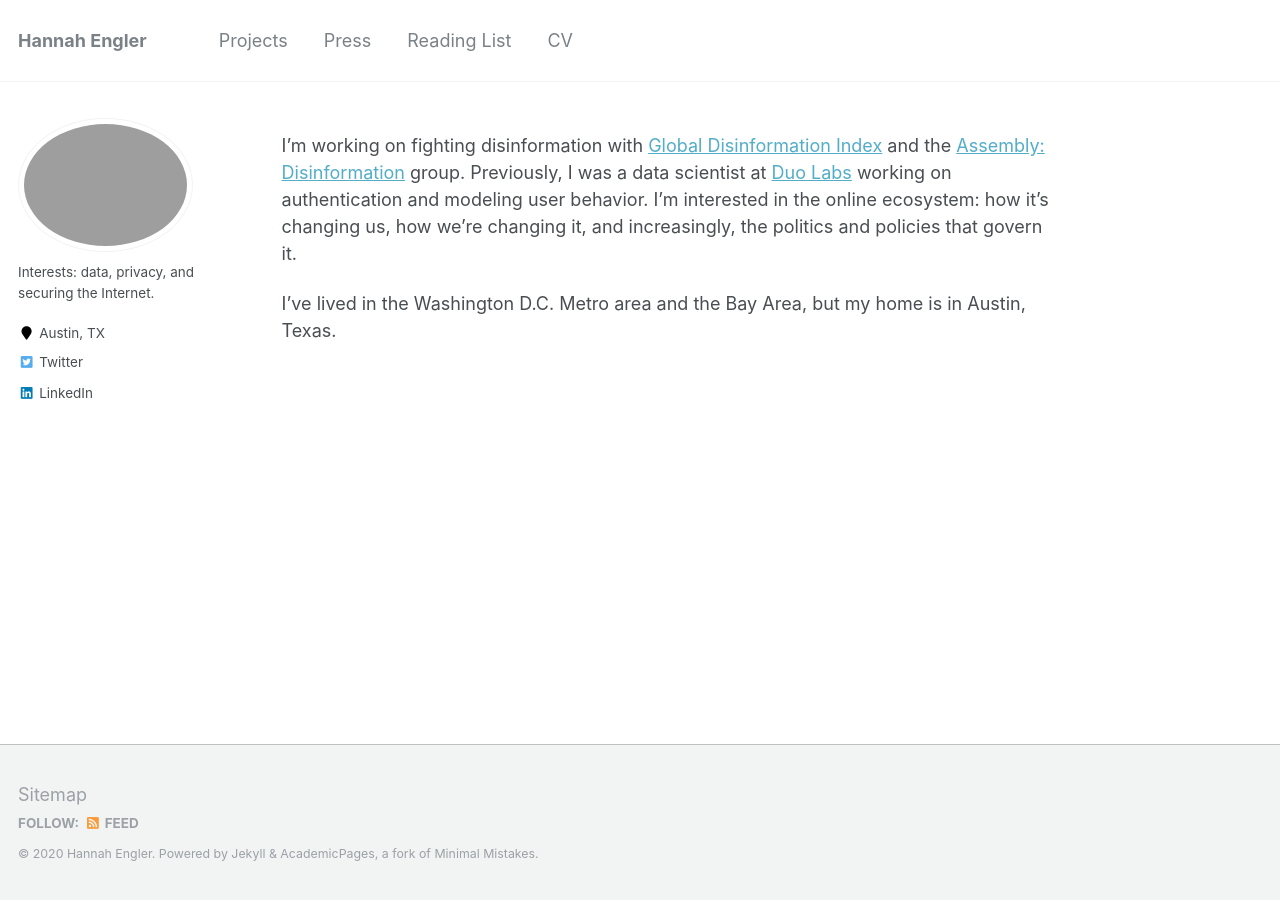
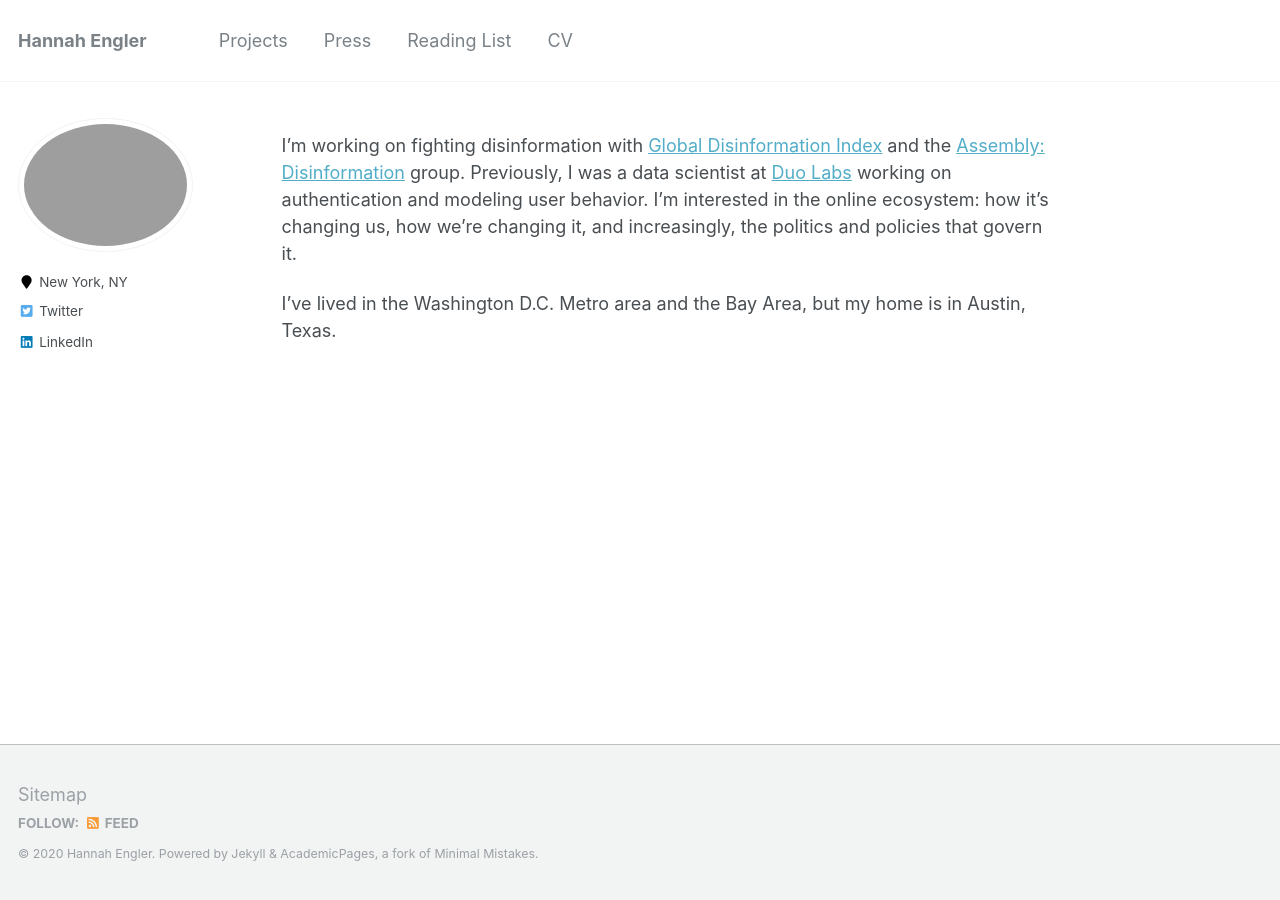
Before and after one commit to hannahmengler/hannahmengler.github.io, a Jekyll site: the page built from _pages/about.md, in a window 1280 px wide. Built offline with Jekyll 4.4.1, drawn with Linux system fonts in a browser that asks for light colours.

Commit message:
Changed bio pic, location

```diff
--- a/_config.yml
+++ b/_config.yml
@@ -82,8 +82,8 @@ analytics:
 author:
   name             : ""
   avatar           : "profile.png"
-  bio              : "Interests: data, privacy, and securing the Internet."
-  location         : "Austin, TX"
+  bio              : ""
+  location         : "New York, NY"
   employer         :
   pubmed           :
   googlescholar    :
@@ -102,7 +102,7 @@ author:
   instagram        :
   impactstory      : #"https://profiles.impactstory.org/u/xxxx-xxxx-xxxx-xxxx"
   lastfm           :
-  linkedin         : ""
+  linkedin         : "https://www.linkedin.com/in/hannahmengler/"
   orcid            :
   pinterest        :
   soundcloud       :
```
